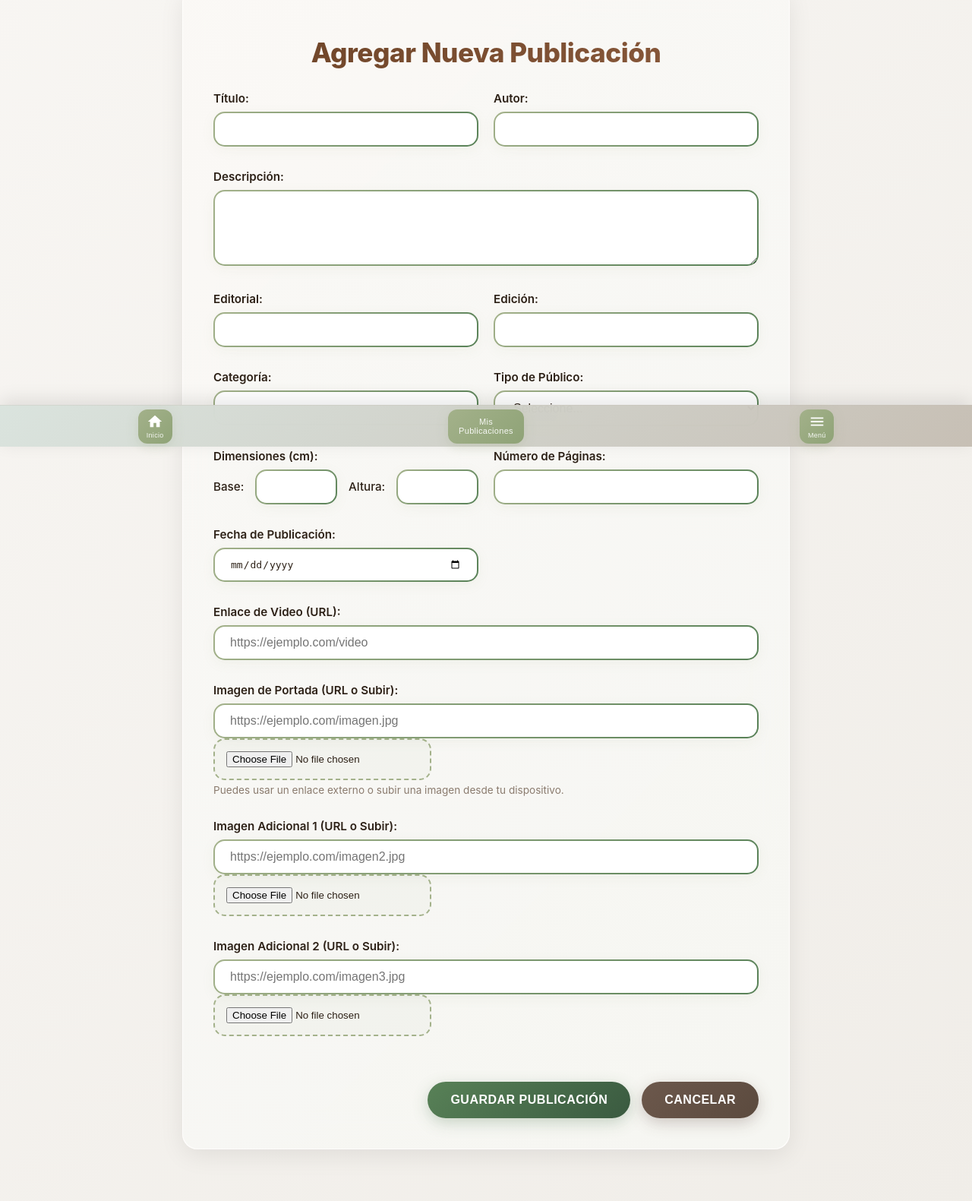
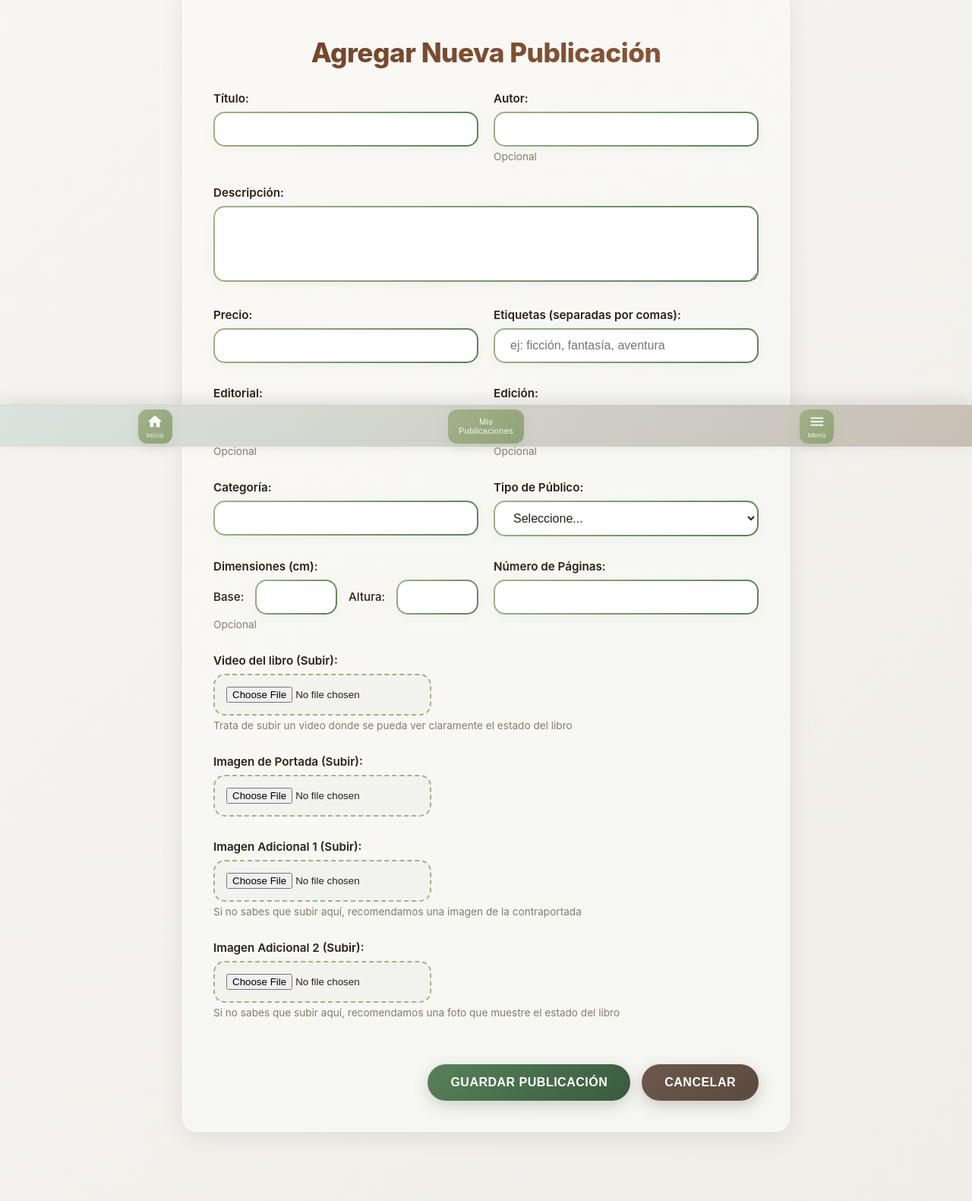
Before and after one commit to lizsg/Rel, a PHP site: page /pages/products/NuevaPublicacion.php in a window 1280 px wide. Shown: the part 212-1793 px from the top of the page at 76% size. Run offline with PHP 8.4, Linux system fonts and the light colour scheme; a user stored in the database is signed in.

Commit message:
Registrar publicaciones #02

```diff
--- a/api/create_conversation.php
+++ b/api/create_conversation.php
@@ -15,7 +15,6 @@ if ($_SERVER['REQUEST_METHOD'] !== 'POST') {
 require_once __DIR__ . '/../config/database.php';
 
 try {
-    // CORRECCIÓN: Usar user_id que es como se guarda en login.php
     $userId = $_SESSION['user_id'] ?? null;
 
     if (!$userId) {
@@ -28,7 +27,6 @@ try {
         throw new Exception('ID de usuario inválido');
     }
 
-    // CORRECCIÓN: Verificar que no sea el mismo usuario
     if ($userId == $otherUserId) {
         throw new Exception('No puedes crear una conversación contigo mismo');
     }
@@ -39,7 +37,6 @@ try {
         throw new Exception("Conexión fallida: " . $conn->connect_error);
     }
 
-    // Verificar que el otro usuario existe
     $stmt = $conn->prepare("SELECT idUsuario FROM Usuarios WHERE idUsuario = ?");
     $stmt->bind_param("i", $otherUserId);
     $stmt->execute();
@@ -49,7 +46,6 @@ try {
         throw new Exception('El usuario no existe');
     }
 
-    // Verificar si ya existe una conversación entre estos usuarios
     $stmt = $conn->prepare("SELECT idConversacion FROM Conversaciones
                            WHERE (idUsuario1 = ? AND idUsuario2 = ?)
                            OR (idUsuario1 = ? AND idUsuario2 = ?)");
@@ -58,7 +54,6 @@ try {
     $result = $stmt->get_result();
 
     if ($result->num_rows > 0) {
-        // La conversación ya existe
         $conversacion = $result->fetch_assoc();
         echo json_encode([
             'success' => true,
@@ -66,7 +61,6 @@ try {
             'message' => 'Conversación encontrada'
         ]);
     } else {
-        // Crear nueva conversación
         $stmt = $conn->prepare("INSERT INTO Conversaciones (idUsuario1, idUsuario2, fechaCreacion, ultimoMensaje)
                                VALUES (?, ?, NOW(), NOW())");
         $stmt->bind_param("ii", $userId, $otherUserId);
--- a/assets/js/chat-script.js
+++ b/assets/js/chat-script.js
@@ -92,8 +92,22 @@ function hideTypingIndicator() {
 function getBotResponse(message) {
   const lowerMessage = message.toLowerCase();
 
-  if (lowerMessage.includes('hola') || lowerMessage.includes('holi') || lowerMessage.includes('buenos') || lowerMessage.includes('saludos')) {
+  if (lowerMessage.includes('hola') || lowerMessage.includes('holi') || lowerMessage.includes('buenos') || lowerMessage.includes('saludos') || lowerMessage.includes('ola')) {
     return '¡Hola! ¿En qué puedo ayudarte con RELEE hoy? Puedo ayudarte a encontrar libros, explicar cómo funciona la plataforma o resolver dudas.';
+  }
+
+  if (lowerMessage.includes('editorial')) {
+    return 'Si no sabes cual es la editorial de tu libro 👀🔎✨:' + '\n' +
+    '📚 Revisa la portada o contraportada, suele aparecer el nombre o logo de la editorial.'  + '\n' +
+    '📚 Busca al inicio o al final del libro la página de créditos una frase como "Publicado por [Nombre de la Editorial]"© [Año] [Nombre de la Editorial]"'  + '\n' +
+    '📚 Busca por el codigo de barras en linea';
+  }
+
+  if (lowerMessage.includes('edicion') || lowerMessage.includes('edición')) {
+    return 'Si no sabes cual es la edición del libro 👀🔎✨:' + '\n' +
+    '📚 Revisa en la página de créditos al inicio o al final frases como: "Primera edición", "Segunda edición", "Edición revisada", "Edición especial". También aparece el año de la edición (ej: "© 2020, 2ª edición")'  + '\n' +
+    '📚 Algunos libros incluyen la edición en pequeño (ej: "3rd Edition").'  + '\n' +
+    '📚 Las ediciones distintas tienen ISBN diferentes.';
   }
 
   if (lowerMessage.includes('subir') || lowerMessage.includes('publicar') || lowerMessage.includes('agregar')) {
--- a/pages/products/NuevaPublicacion.php
+++ b/pages/products/NuevaPublicacion.php
@@ -5,12 +5,13 @@ if (!isset($_SESSION['usuario']) || empty($_SESSION['usuario'])) {
         header("Location: ../auth/login.php");
         exit();
     }
-
     // Lógica de procesamiento del formulario
     if ($_SERVER['REQUEST_METHOD'] === 'POST') {
         $titulo = $_POST['titulo'] ?? '';
         $autor = $_POST['autor'] ?? '';
         $descripcion = $_POST['descripcion'] ?? '';
+        $precio = $_POST['precio'] ?? '';
+        $etiquetas = $_POST['etiquetas'] ?? '';
         $editorial = $_POST['editorial'] ?? '';
         $edicion = $_POST['edicion'] ?? '';
         $categoria = $_POST['categoria'] ?? '';
@@ -18,14 +19,14 @@ if ($_SERVER['REQUEST_METHOD'] === 'POST') {
         $base = $_POST['base'] ?? '';
         $altura = $_POST['altura'] ?? '';
         $paginas = $_POST['paginas'] ?? '';
-    $fechaPublicacion = $_POST['fechaPublicacion'] ?? '';
-    $linkVideo = $_POST['linkVideo'] ?? '';
-    $linkImagen1 = $_POST['linkImagen1'] ?? '';
-    $linkImagen2 = $_POST['linkImagen2'] ?? '';
-    $linkImagen3 = $_POST['linkImagen3'] ?? '';
+
+        $linkVideo;
+        $linkImagen1;
+        $linkImagen2;
+        $linkImagen3;
 
         // Manejo de subida de archivos
-    $uploadedImagePath1 = '';
+        /*uploadedImagePath1 = '';
         if (isset($_FILES['uploadImagen1']) && $_FILES['uploadImagen1']['error'] == UPLOAD_ERR_OK) {
             $uploadDir = '../../uploads/';
             if (!is_dir($uploadDir)) {
@@ -35,7 +36,7 @@ if ($_SERVER['REQUEST_METHOD'] === 'POST') {
             if (move_uploaded_file($_FILES['uploadImagen1']['tmp_name'], $uploadedFile)) {
                 $uploadedImagePath1 = $uploadedFile;
             }
-    }
+        }*/
 
         // Validaciones
         $errores = [];
@@ -45,6 +46,13 @@ if ($_SERVER['REQUEST_METHOD'] === 'POST') {
         if (empty($autor)) {
             $errores[] = "El autor es obligatorio.";
         }
+        if (!empty($precio) && !is_numeric($precio)) {
+            $errores[] = "El precio debe ser un número válido.";
+        }
+        if(!empty($descripcion)){
+            $errores[] = "La descripcion es obligatoria";
+        }
+
 
         if (empty($errores)) {
             // Lógica para guardar en la base de datos
@@ -74,7 +82,6 @@ if ($_SERVER['REQUEST_METHOD'] === 'POST') {
             min-height: 100vh;
         }
 
-        /* Contenedor principal del formulario */
         .add-publication-container {
             background: rgba(255, 253, 252, 0.9);
             backdrop-filter: blur(20px);
@@ -300,8 +307,6 @@ if ($_SERVER['REQUEST_METHOD'] === 'POST') {
     </style>
 </head>
 <body>
-
-    <!-- Barra superior  -->
     <div class="topbar">
         <div class="topbar-icon" title="Chat">
             <svg width="16" height="16" fill="white" viewBox="0 0 24 24">
@@ -335,7 +340,6 @@ if ($_SERVER['REQUEST_METHOD'] === 'POST') {
 
     <?php include '../../includes/chat-component.php'; ?>
 
-    <!-- Header original -->
     <header>
         <div class="logo">RELEE</div>
         <div class="search-bar">
@@ -362,6 +366,8 @@ if ($_SERVER['REQUEST_METHOD'] === 'POST') {
             </div>
         <?php endif; ?>
 
+
+        <!-- Formulario -->
         <form action="" method="POST" class="publication-form" enctype="multipart/form-data">
 
             <div class="form-group">
@@ -372,31 +378,43 @@ if ($_SERVER['REQUEST_METHOD'] === 'POST') {
             <div class="form-group">
                 <label for="autor">Autor:</label>
                 <input type="text" id="autor" name="autor" required value="<?php echo htmlspecialchars($_POST['autor'] ?? ''); ?>">
+                <small>Opcional</small>
             </div>
 
             <div class="form-group full-width">
                 <label for="descripcion">Descripción:</label>
-                <textarea id="descripcion" name="descripcion" rows="4"><?php echo htmlspecialchars($_POST['descripcion'] ?? ''); ?></textarea>
+                <textarea id="descripcion" name="descripcion" rows="4" required><?php echo htmlspecialchars($_POST['descripcion'] ?? ''); ?></textarea>
             </div>
 
             <div class="form-group">
+                <label for="precio">Precio:</label>
+                <input type="number" id="precio" name="precio" step="0.01" min="0" required value="<?php echo htmlspecialchars($_POST['precio'] ?? ''); ?>">
+            </div>
+
+            <div class="form-group">
+                <label for="etiquetas">Etiquetas (separadas por comas):</label>
+                <input type="text" id="etiquetas" name="etiquetas" placeholder="ej: ficción, fantasía, aventura" required value="<?php echo htmlspecialchars($_POST['etiquetas'] ?? ''); ?>">
+            </div>
+            <div class="form-group">
                 <label for="editorial">Editorial:</label>
                 <input type="text" id="editorial" name="editorial" value="<?php echo htmlspecialchars($_POST['editorial'] ?? ''); ?>">
+                <small>Opcional</small>
             </div>
 
             <div class="form-group">
                 <label for="edicion">Edición:</label>
                 <input type="text" id="edicion" name="edicion" value="<?php echo htmlspecialchars($_POST['edicion'] ?? ''); ?>">
+                <small>Opcional</small>
             </div>
 
             <div class="form-group">
                 <label for="categoria">Categoría:</label>
-                <input type="text" id="categoria" name="categoria" value="<?php echo htmlspecialchars($_POST['categoria'] ?? ''); ?>">
+                <input type="text" id="categoria" name="categoria" required value="<?php echo htmlspecialchars($_POST['categoria'] ?? ''); ?>">
             </div>
 
             <div class="form-group">
                 <label for="tipoPublico">Tipo de Público:</label>
-                <select id="tipoPublico" name="tipoPublico">
+                <select id="tipoPublico" name="tipoPublico" required>
                     <option value="">Seleccione...</option>
                     <option value="General" <?php echo ($_POST['tipoPublico'] ?? '') === 'General' ? 'selected' : ''; ?>>General</option>
                     <option value="Infantil" <?php echo ($_POST['tipoPublico'] ?? '') === 'Infantil' ? 'selected' : ''; ?>>Infantil</option>
@@ -413,6 +431,7 @@ if ($_SERVER['REQUEST_METHOD'] === 'POST') {
                     <label for="altura">Altura:</label>
                     <input type="number" id="altura" name="altura" step="0.1" min="0" value="<?php echo htmlspecialchars($_POST['altura'] ?? ''); ?>">
                 </div>
+                <small>Opcional</small>
             </div>
 
             <div class="form-group">
@@ -420,33 +439,27 @@ if ($_SERVER['REQUEST_METHOD'] === 'POST') {
                 <input type="number" id="paginas" name="paginas" min="1" value="<?php echo htmlspecialchars($_POST['paginas'] ?? ''); ?>">
             </div>
 
-            <div class="form-group">
-                <label for="fechaPublicacion">Fecha de Publicación:</label>
-                <input type="date" id="fechaPublicacion" name="fechaPublicacion" value="<?php echo htmlspecialchars($_POST['fechaPublicacion'] ?? ''); ?>">
+            <div class="form-group full-width">
+                <label for="linkVideo">Video del libro (Subir):</label>
+                <input type="file" id="uploadvideo" name="uploadvideo" accept="video/*" value="<?php echo htmlspecialchars($_POST['video'] ?? ''); ?>">
+                <small>Trata de subir un video donde se pueda ver claramente el estado del libro</small>
             </div>
 
             <div class="form-group full-width">
-                <label for="linkVideo">Enlace de Video (URL):</label>
-                <input type="url" id="linkVideo" name="linkVideo" placeholder="https://ejemplo.com/video" value="<?php echo htmlspecialchars($_POST['linkVideo'] ?? ''); ?>">
+                <label for="linkImagen1">Imagen de Portada (Subir):</label>
+                <input type="file" id="uploadImagen1" name="uploadImagen1" accept="image/*" value="<?php echo htmlspecialchars($_POST['imagen1'] ?? ''); ?>">
             </div>
 
             <div class="form-group full-width">
-                <label for="linkImagen1">Imagen de Portada (URL o Subir):</label>
-                <input type="url" id="linkImagen1" name="linkImagen1" placeholder="https://ejemplo.com/imagen.jpg" value="<?php echo htmlspecialchars($_POST['linkImagen1'] ?? ''); ?>">
-                <input type="file" id="uploadImagen1" name="uploadImagen1" accept="image/*">
-                <small>Puedes usar un enlace externo o subir una imagen desde tu dispositivo.</small>
+                <label for="linkImagen2">Imagen Adicional 1 (Subir):</label>
+                <input type="file" id="uploadImagen2" name="uploadImagen2" accept="image/*" value="<?php echo htmlspecialchars($_POST['imagen2'] ?? ''); ?>">
+                <small>Si no sabes que subir aquí, recomendamos una imagen de la contraportada</small>
             </div>
 
             <div class="form-group full-width">
-                <label for="linkImagen2">Imagen Adicional 1 (URL o Subir):</label>
-                <input type="url" id="linkImagen2" name="linkImagen2" placeholder="https://ejemplo.com/imagen2.jpg" value="<?php echo htmlspecialchars($_POST['linkImagen2'] ?? ''); ?>">
-                <input type="file" id="uploadImagen2" name="uploadImagen2" accept="image/*">
-            </div>
-
-            <div class="form-group full-width">
-                <label for="linkImagen3">Imagen Adicional 2 (URL o Subir):</label>
-                <input type="url" id="linkImagen3" name="linkImagen3" placeholder="https://ejemplo.com/imagen3.jpg" value="<?php echo htmlspecialchars($_POST['linkImagen3'] ?? ''); ?>">
-                <input type="file" id="uploadImagen3" name="uploadImagen3" accept="image/*">
+                <label for="linkImagen3">Imagen Adicional 2 (Subir):</label>
+                <input type="file" id="uploadImagen3" name="uploadImagen3" accept="image/*" value="<?php echo htmlspecialchars($_POST['imagen3'] ?? ''); ?>">
+                <small>Si no sabes que subir aquí, recomendamos una foto que muestre el estado del libro</small>
             </div>
 
             <div class="form-actions">
@@ -456,7 +469,6 @@ if ($_SERVER['REQUEST_METHOD'] === 'POST') {
         </form>
     </main>
 
-    <!-- Barra inferior  -->
     <div class="bottombar">
         <a href="../home.php" class="bottom-button" title="Inicio">
             <svg width="22" height="22" fill="white" viewBox="0 0 24 24">
@@ -478,30 +490,32 @@ if ($_SERVER['REQUEST_METHOD'] === 'POST') {
     <script src="../../assets/js/home-script.js"></script>
     <script src="../../assets/js/chat-script.js"></script>
     <script>
-        // Funciones para manejar los modales de chat
         function openChatModal() {
             console.log('Abriendo chat principal...');
-            // Aquí puedes implementar la lógica del chat
         }
 
         function openChatModal2() {
             console.log('Abriendo chat secundario...');
-            // Aquí puedes implementar la lógica del chat secundario
         }
 
-        // Validación del formulario en el cliente
         document.querySelector('.publication-form').addEventListener('submit', function(e) {
             const titulo = document.getElementById('titulo').value.trim();
             const autor = document.getElementById('autor').value.trim();
+            const precio = document.getElementById('precio').value.trim();
 
             if (!titulo || !autor) {
                 e.preventDefault();
-                alert('Por favor completa los campos obligatorios: Título y Autor');
+                alert('Por favor completa los campos obligatorios: Título y Autor.');
+                return false;
+            }
+
+            if (precio !== '' && isNaN(precio)) {
+                e.preventDefault();
+                alert('El precio debe ser un número válido.');
                 return false;
             }
         });
 
-        // Efecto visual para los inputs
         document.querySelectorAll('input, select, textarea').forEach(element => {
             element.addEventListener('focus', function() {
                 this.style.transform = 'translateY(-1px)';
--- /dev/null
+++ b/uploads/index.php
@@ -0,0 +1,3 @@
+<?php
+header('Location: ../pages/home.php');
+exit();
```
Also changed, not shown: api/get_messages.php (+4 -15 lines), api/send_message.php (+3 -8 lines), assets/css/chatUsuarios-styles.css (+5 -24 lines), assets/js/chatUsuarios-script.js (+0 -39 lines), pages/chat/chat.php (+28 -8 lines), README.txt. Lines whose indentation alone changed are shown as unchanged.
